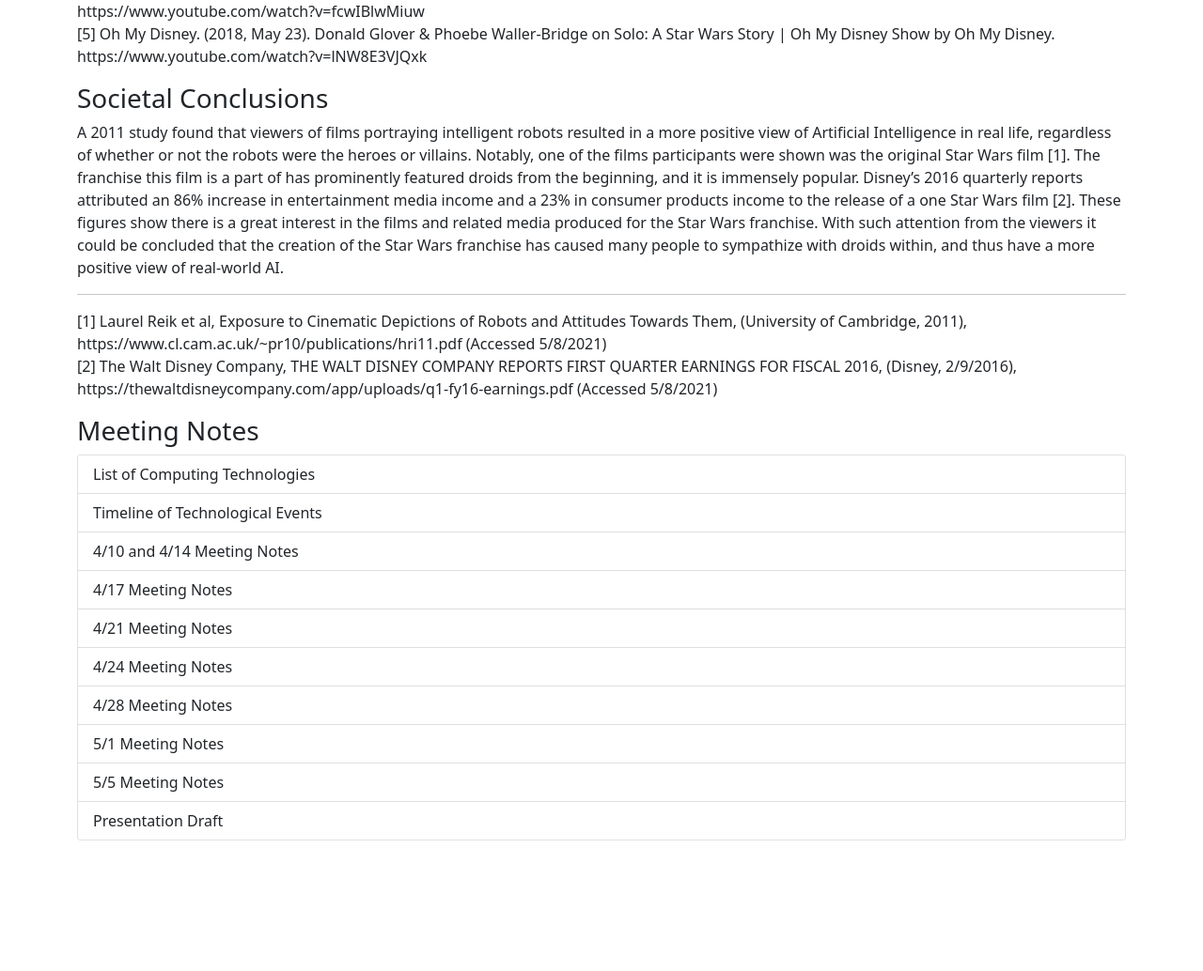
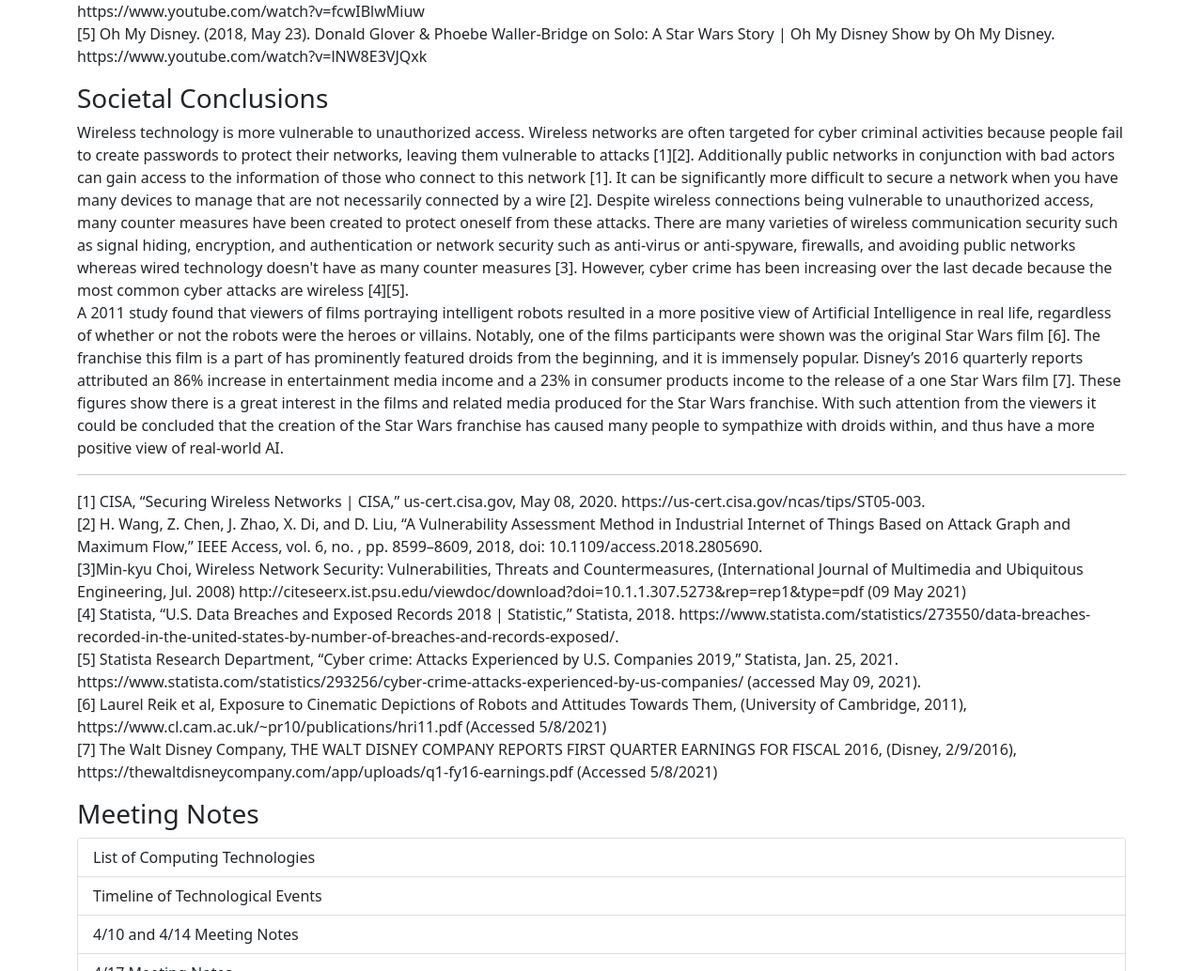
Before and after one commit to liamrathke/cs3043, a plain HTML site: page index.html in a window 1280 px wide. Shown: the part 5741-6775 px from the top of the page at 94% size. Before the commit the page ends 6652 px from the top, so only its background shows below. Drawn offline with nearby package versions, Linux system fonts and the light colour scheme.

Commit message:
Adds final societal conclusoins
Website should be complete

```diff
--- a/index.html
+++ b/index.html
@@ -420,11 +420,22 @@
       <div id="conclusions">
         <h3>Societal Conclusions</h3>
         <p>
-          A 2011 study found that viewers of films portraying intelligent robots resulted in a more positive view of Artificial Intelligence in real life, regardless of whether or not the robots were the heroes or villains. Notably, one of the films participants were shown was the original Star Wars film [1]. The franchise this film is a part of has prominently featured droids from the beginning, and it is immensely popular. Disney’s 2016 quarterly reports attributed an 86% increase in entertainment media income and a 23% in consumer products income to the release of a one Star Wars film [2]. These figures show there is a great interest in the films and related media produced for the Star Wars franchise. With such attention from the viewers it could be concluded that the creation of the Star Wars franchise has caused many people to sympathize with droids within, and thus have a more positive view of real-world AI.
+          Wireless technology is more vulnerable to unauthorized access. Wireless networks are often targeted for cyber criminal activities because people fail to create passwords to protect their networks, leaving them vulnerable to attacks [1][2]. Additionally public networks in conjunction with bad actors can gain access to the information of those who connect to this network [1]. It can be significantly more difficult to secure a network when you have many devices to manage that are not necessarily connected by a wire [2]. Despite wireless connections being vulnerable to unauthorized access, many counter measures have been created to protect oneself from these attacks. There are many varieties of wireless communication security such as signal hiding, encryption, and authentication or network security such as anti-virus or anti-spyware, firewalls, and avoiding public networks whereas wired technology doesn't have as many counter measures [3]. However, cyber crime has been increasing over the last decade because the most common cyber attacks are wireless [4][5].
+          <br>A 2011 study found that viewers of films portraying intelligent robots resulted in a more positive view of Artificial Intelligence in real life, regardless of whether or not the robots were the heroes or villains. Notably, one of the films participants were shown was the original Star Wars film [6]. The franchise this film is a part of has prominently featured droids from the beginning, and it is immensely popular. Disney’s 2016 quarterly reports attributed an 86% increase in entertainment media income and a 23% in consumer products income to the release of a one Star Wars film [7]. These figures show there is a great interest in the films and related media produced for the Star Wars franchise. With such attention from the viewers it could be concluded that the creation of the Star Wars franchise has caused many people to sympathize with droids within, and thus have a more positive view of real-world AI.
           <br><hr>
-          [1] Laurel Reik et al, Exposure to Cinematic Depictions of Robots and Attitudes Towards Them, (University of Cambridge, 2011), https://www.cl.cam.ac.uk/~pr10/publications/hri11.pdf (Accessed 5/8/2021)
+          [1] CISA, “Securing Wireless Networks | CISA,” us-cert.cisa.gov, May 08, 2020. https://us-cert.cisa.gov/ncas/tips/ST05-003.
           <br>
-          [2] The Walt Disney Company, THE WALT DISNEY COMPANY REPORTS FIRST QUARTER EARNINGS FOR FISCAL 2016, (Disney, 2/9/2016), https://thewaltdisneycompany.com/app/uploads/q1-fy16-earnings.pdf (Accessed 5/8/2021)
+          [2] H. Wang, Z. Chen, J. Zhao, X. Di, and D. Liu, “A Vulnerability Assessment Method in Industrial Internet of Things Based on Attack Graph and Maximum Flow,” IEEE Access, vol. 6, no. , pp. 8599–8609, 2018, doi: 10.1109/access.2018.2805690.
+          <br>
+          [3]Min-kyu Choi, Wireless Network Security: Vulnerabilities, Threats and Countermeasures, (International Journal of Multimedia and Ubiquitous Engineering, Jul. 2008) http://citeseerx.ist.psu.edu/viewdoc/download?doi=10.1.1.307.5273&rep=rep1&type=pdf (09 May 2021)
+          <br>
+          [4] Statista, “U.S. Data Breaches and Exposed Records 2018 | Statistic,” Statista, 2018. https://www.statista.com/statistics/273550/data-breaches-recorded-in-the-united-states-by-number-of-breaches-and-records-exposed/.
+          <br>
+          [5] Statista Research Department, “Cyber crime: Attacks Experienced by U.S. Companies 2019,” Statista, Jan. 25, 2021. https://www.statista.com/statistics/293256/cyber-crime-attacks-experienced-by-us-companies/ (accessed May 09, 2021).
+          <br>
+          [6] Laurel Reik et al, Exposure to Cinematic Depictions of Robots and Attitudes Towards Them, (University of Cambridge, 2011), https://www.cl.cam.ac.uk/~pr10/publications/hri11.pdf (Accessed 5/8/2021)
+          <br>
+          [7] The Walt Disney Company, THE WALT DISNEY COMPANY REPORTS FIRST QUARTER EARNINGS FOR FISCAL 2016, (Disney, 2/9/2016), https://thewaltdisneycompany.com/app/uploads/q1-fy16-earnings.pdf (Accessed 5/8/2021)
         </p>
       </div>
       <div id="notes">
```
